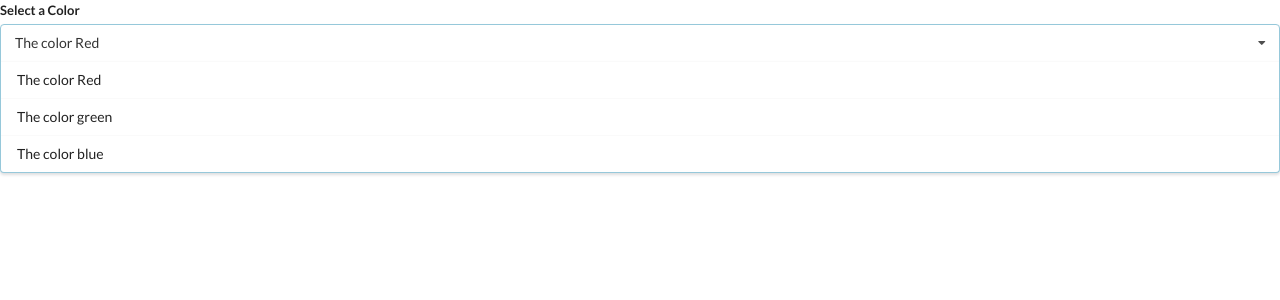
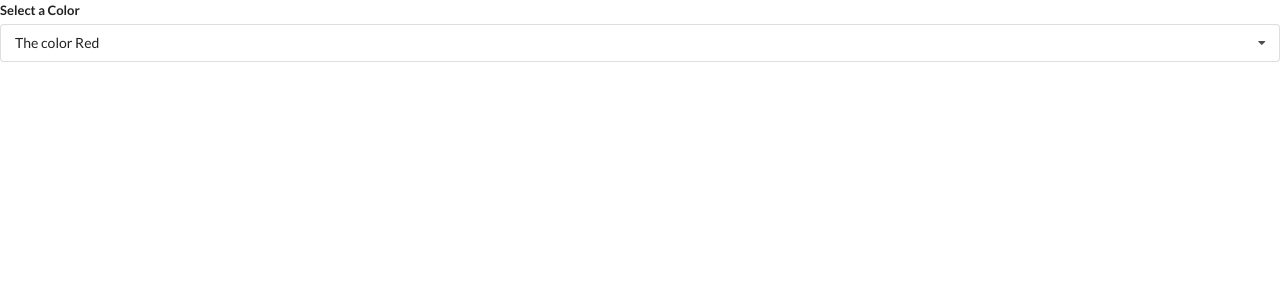
Before and after one commit to Heneros/widgets, a React (Create React App) app: page / in a window 1280 px wide. Shown: the top 300 px of the page. Built offline with nearby package versions, Linux system fonts and the light colour scheme.

Commit message:
hiding and showing items menu

```diff
--- a/src/components/Dropdown.js
+++ b/src/components/Dropdown.js
@@ -1,8 +1,15 @@
-import React from 'react';
+import React, { useState} from 'react';
 
 
 const Dropdown = ({ options, selected, onSelectedChange }) =>{
+
+    const [open, setOpen] = useState(false);
    const rendredOptions = options.map((option) =>{
+
+    if(option.value === selected.value){
+        return null;
+    }
+
        return(
            <div
            onClick={() => onSelectedChange(option)}
@@ -18,12 +25,14 @@
     <div className="ui form">
         <div className="field">
              <label className="label">Select a Color</label>
-             <div className="ui selection dropdown visible active">
+             <div
+             onClick={() => setOpen(!open)}
+             className={`ui selection dropdown ${ open ? 'visible active' : ''}`}>
                    <i className="dropdown icon"></i>
                    <div className="text">
                          {selected.label}
                    </div>
-                   <div className="menu visible transition">
+                   <div className={`menu ${ open ? 'visible transition' : ''}`}>
                           {rendredOptions}
                    </div>
              </div>
```
